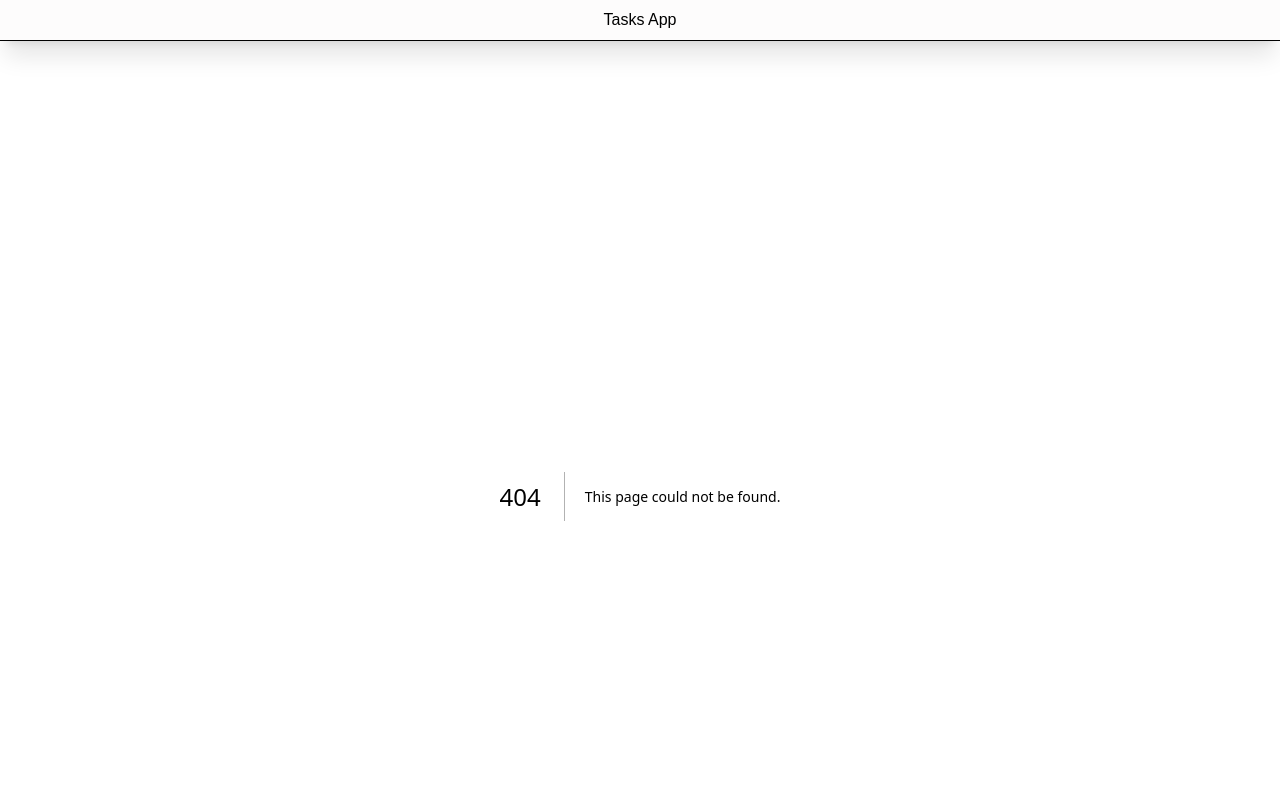
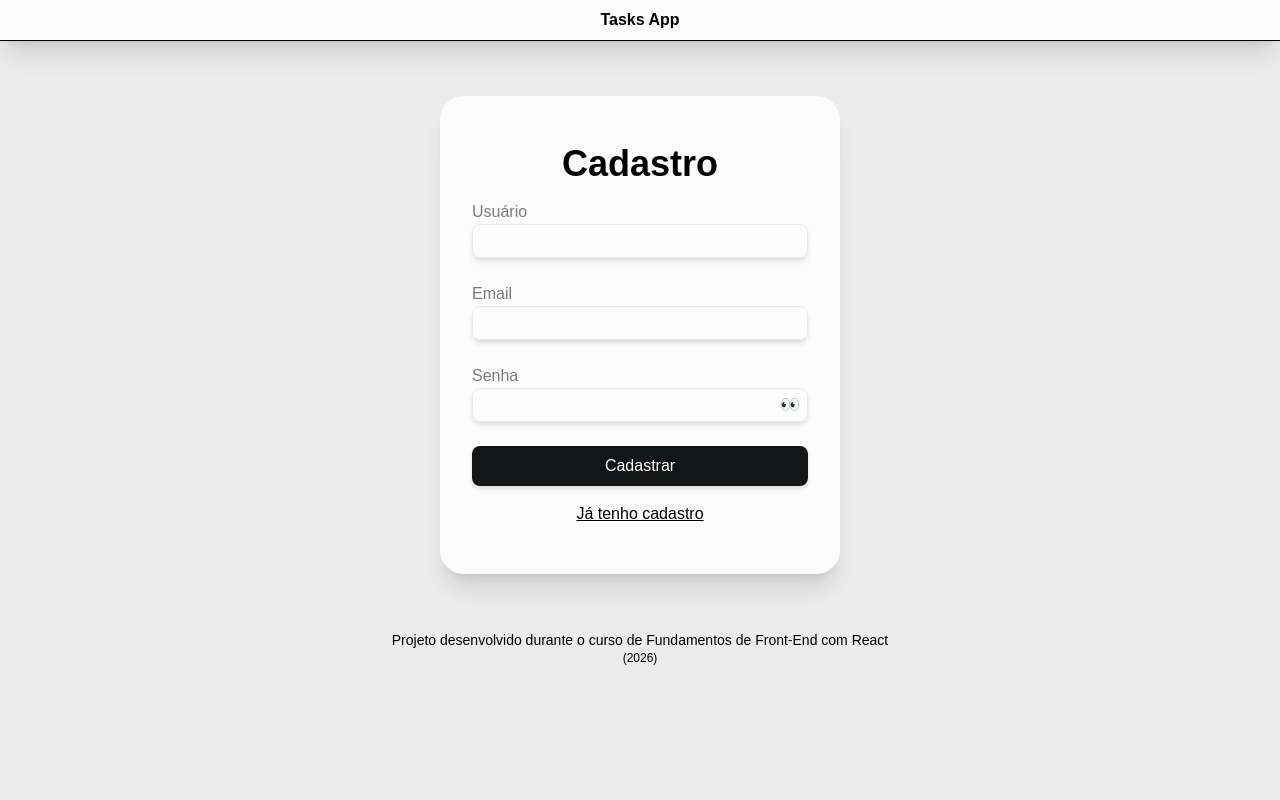
Before and after one commit to leopaschoarelli/projetos-pos-graduacao-java-unipds, a Next.js app in the folder disciplinas/fundamentos_frontend_react/modulo_01/tasks-crud-app/: page /register in a window 1280 px wide. Before the commit this address had no page. Shown: the top 800 px of the page. Built offline with nearby package versions, Linux system fonts and the light colour scheme.

Commit message:
Fundamentos de Front-end com React - Modulo 01 - VideoAula14: Projeto Guiado: Mini App Completo (Parte 2)

```diff
--- a/disciplinas/fundamentos_frontend_react/modulo_01/tasks-crud-app/src/app/layout.tsx
+++ b/disciplinas/fundamentos_frontend_react/modulo_01/tasks-crud-app/src/app/layout.tsx
@@ -17,7 +17,7 @@ export default function RootLayout({
       <body className="">
 
         <header className="fixed top-0 right-0 left-0 py-2 border-b text-center shadow-xl">
-          <Link href="/">Tasks App</Link>
+          <Link className="font-bold" href="/">Tasks App</Link>
         </header>
 
         <main className="mt-24 mb-14 flex justify-center">{children}</main>
--- a/disciplinas/fundamentos_frontend_react/modulo_01/tasks-crud-app/src/app/page.tsx
+++ b/disciplinas/fundamentos_frontend_react/modulo_01/tasks-crud-app/src/app/page.tsx
@@ -6,15 +6,15 @@ export default function Home() {
       <h1 className="text-4xl">Bem vindo!</h1>
       <div>
         <p className="font-bold">Telas disponíveis:</p>
-        <ul>
+        <ul className="list-disc ml-6 underline">
           <li>
-            <Link href="/">...</Link>
+            <Link href="/register">Cadastro</Link>
           </li>
           <li>
-            <Link href="/">...</Link>
+            <Link href="/login">Login</Link>
           </li>
           <li>
-            <Link href="/">...</Link>
+            <Link href="/tasks">Tasks</Link>
           </li>
         </ul>
       </div>
--- /dev/null
+++ b/disciplinas/fundamentos_frontend_react/modulo_01/tasks-crud-app/src/app/register/page.tsx
@@ -0,0 +1,13 @@
+import FormRegister from "@/components/FormRegister";
+import Link from "next/link";
+
+export default function Cadastro() {
+
+  return (
+    <div className="grid gap-y-4 px-8 min-w-100 py-12 bg-[#fdfcfc] rounded-3xl shadow-xl">
+      <h1 className="text-4xl text-center font-bold">Cadastro</h1>
+      <FormRegister />
+      <Link className="text-center underline" href="/login">Já tenho cadastro</Link>
+    </div>
+  );
+}
--- /dev/null
+++ b/disciplinas/fundamentos_frontend_react/modulo_01/tasks-crud-app/src/components/FormRegister.tsx
@@ -0,0 +1,69 @@
+"use client";
+
+import { useState } from "react";
+
+export default function FormRegister() {
+
+  const [username, setUsername] = useState("");
+  const [email, setEmail] = useState("");
+  const [password, setPassword] = useState("");
+  const [showPassowrd, setShowPassword] = useState(false);
+
+  return (
+      <form className="grid gap-y-6">
+        <fieldset className="grid">
+          <label className="text-[#7b7c7b]" htmlFor="username">Usuário</label>
+          <input className="px-2 py-1
+                            text-[#7b7c7b]
+                            border border-[#e8e9e9]
+                            focus:border-[#b1b2b2]
+                            hover:border-[#b1b2b2]
+                            outline-none
+                            shadow-md
+                            rounded-lg"
+                            id="username"
+                            name="username"
+                            value={username}
+                            onChange={(e) => setUsername(e.target.value)}/>
+        </fieldset>
+        <fieldset className="grid">
+          <label className="text-[#7b7c7b]" htmlFor="email">Email</label>
+          <input  className="px-2 py-1
+                            text-[#7b7c7b]
+                            border border-[#e8e9e9]
+                            focus:border-[#b1b2b2]
+                            hover:border-[#b1b2b2]
+                            outline-none
+                            shadow-md
+                            rounded-lg"
+                            id="email"
+                            name="email"
+                            value={email}
+                            onChange={(e) => setEmail(e.target.value)} />
+        </fieldset>
+        <fieldset className="grid">
+
+          <label className="text-[#7b7c7b]" htmlFor="password">Senha</label>
+
+          <div className="relative flex items-center">
+            <input  className="w-full pl-2 pr-9 py-1
+                                text-[#7b7c7b]
+                                border border-[#e8e9e9]
+                                focus:border-[#b1b2b2]
+                                hover:border-[#b1b2b2]
+                                outline-none
+                                shadow-md
+                                rounded-lg"
+                                id="password"
+                                name="password"
+                                value={password}
+                                onChange={(e) => setPassword(e.target.value)}
+                                type={showPassowrd ? "text" : "password"} />
+
+            <button className="cursor-pointer absolute right-2" type="button" onClick={() => setShowPassword((show) => !show)}>👀</button>
+        </div>
+        </fieldset>
+        <button className="py-2 bg-[#141516] text-white shadow-md rounded-lg cursor-pointer hover:shadow-none">Cadastrar</button>
+      </form>
+  );
+}
```
Also changed, not shown: 1 other file (tests, documents, lock files or other folders).
